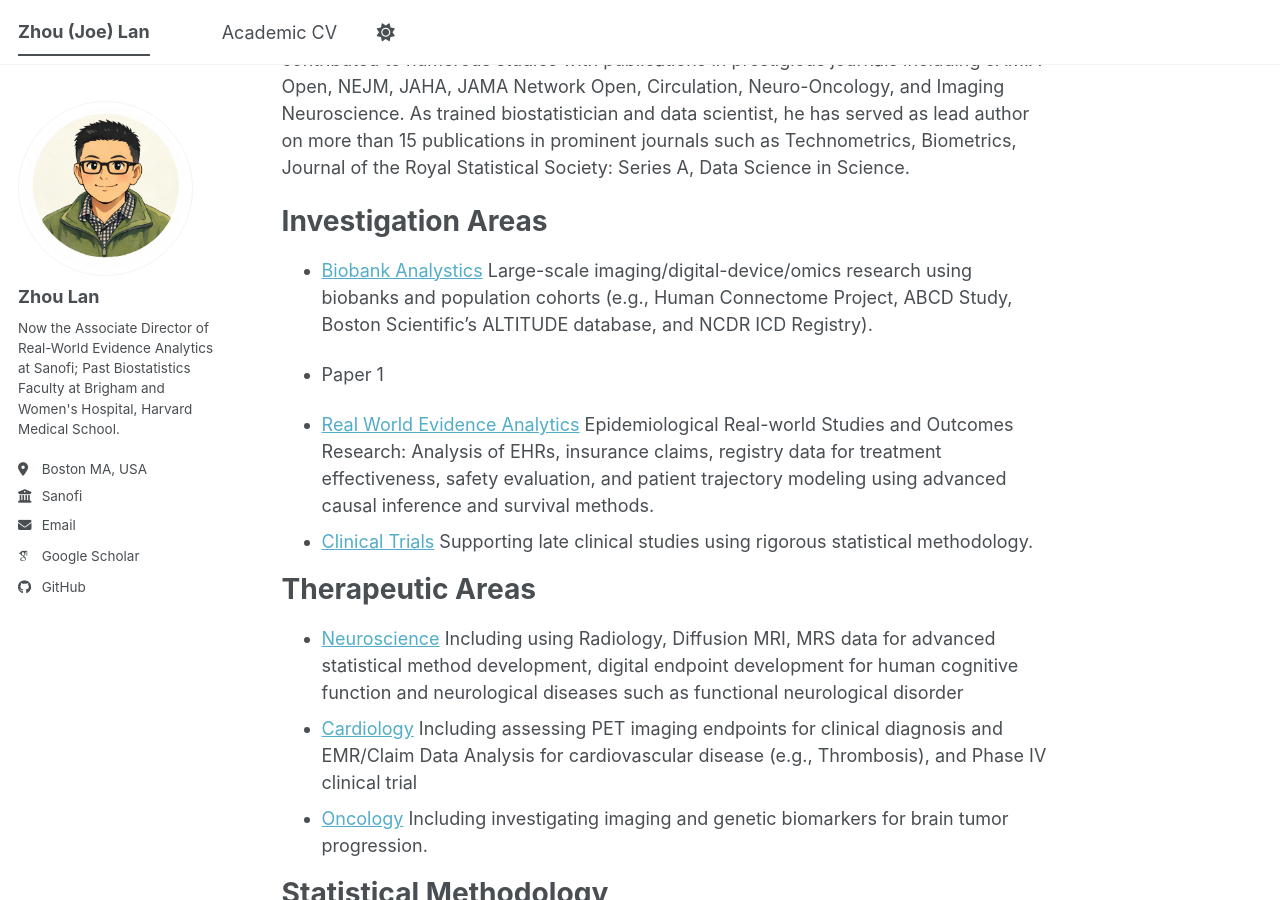
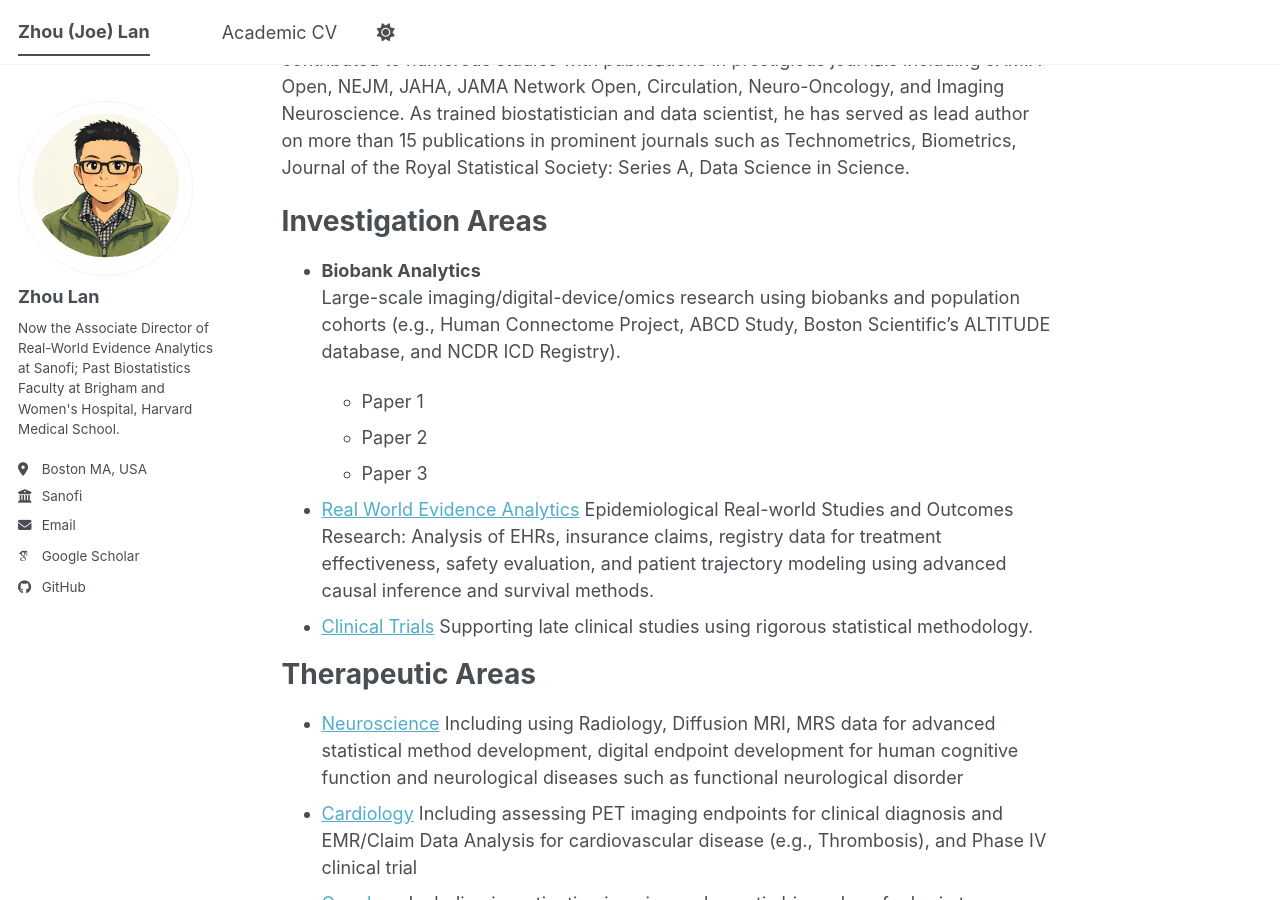
Before and after one commit to lanzhouBWH/lanzhoubwh.github.io, a Jekyll site: the page built from _pages/about.md, in a window 1280 px wide and 900 px high, scrolled down 330 px. Built offline with Jekyll 4.4.1, drawn with Linux system fonts in a browser that asks for light colours; some web fonts are replaced; a script bundle is joined from its source files by our own code; library files that are not in the unit come from our copies.

Commit message:
Update about.md

```diff
--- a/_pages/about.md
+++ b/_pages/about.md
@@ -20,10 +20,12 @@ As both a lead investigator and collaborative team member in medical research, h
 
 Investigation Areas
 ======
-- [Biobank Analystics]() Large-scale imaging/digital-device/omics research using biobanks and population cohorts (e.g., Human Connectome Project, ABCD Study, Boston Scientific’s ALTITUDE database, and NCDR ICD Registry).
+- **Biobank Analytics**
+  Large-scale imaging/digital-device/omics research using biobanks and population cohorts (e.g., Human Connectome Project, ABCD Study, Boston Scientific’s ALTITUDE database, and NCDR ICD Registry).
 
- - Paper 1
-
+  - Paper 1
+  - Paper 2
+  - Paper 3
 
 - [Real World Evidence Analytics]() Epidemiological Real-world Studies and Outcomes Research: Analysis of EHRs, insurance claims, registry data for treatment effectiveness, safety evaluation, and patient trajectory modeling using advanced causal inference and survival methods.
 - [Clinical Trials]() Supporting late clinical studies using rigorous statistical methodology.
```
